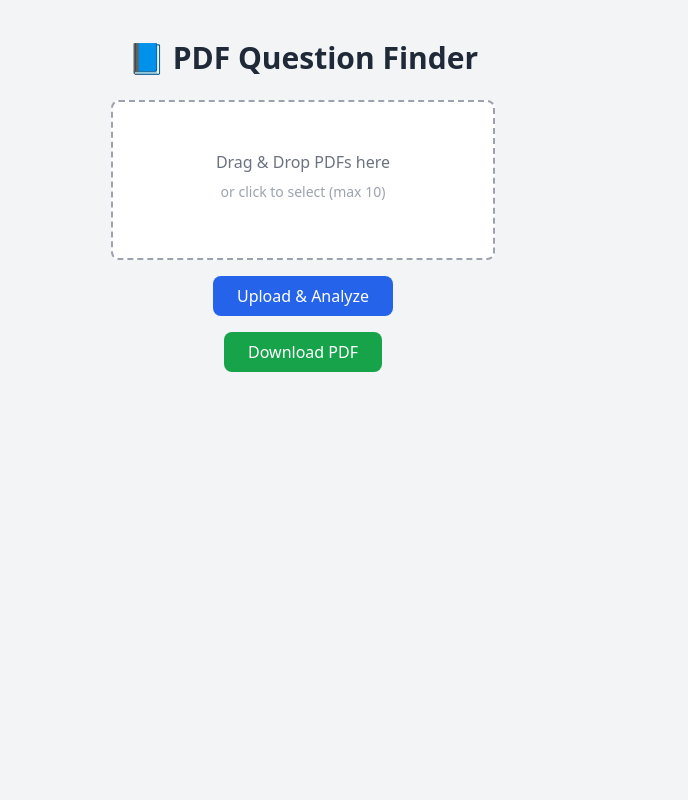
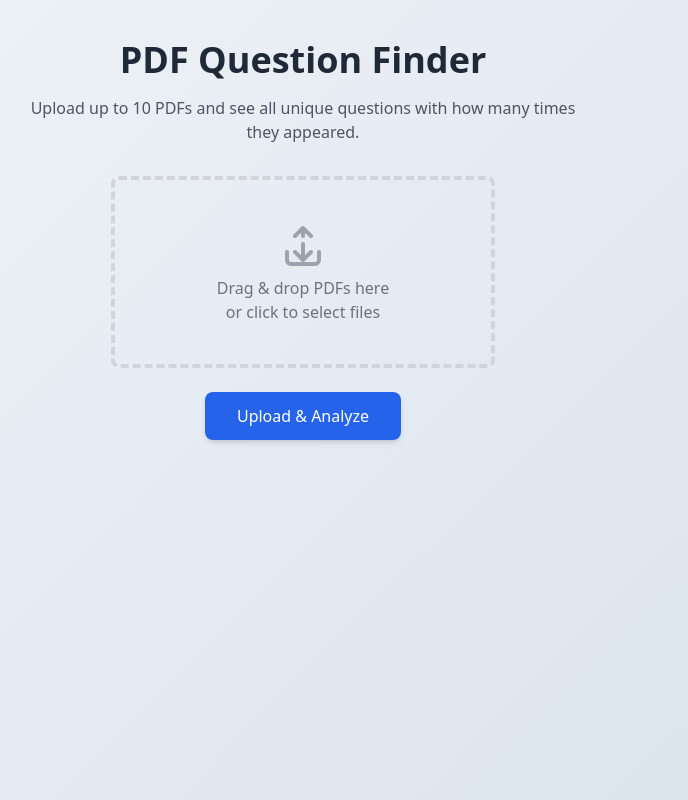
Before and after one commit to BunkaBlob/pdf-question-finder, a Flask app: page / in a window 1280 px wide. Shown: the whole page, without its empty margins (337-1025 px from the left). Run offline with Flask 3, Linux system fonts and the light colour scheme; some libraries are stand-ins or nearby versions.

Commit message:
Update question extraction and improve UI

```diff
--- a/app.py
+++ b/app.py
@@ -4,6 +4,7 @@ import fitz  # PyMuPDF
 from sklearn.feature_extraction.text import TfidfVectorizer
 from sklearn.metrics.pairwise import cosine_similarity
 from collections import Counter
+import re
 
 UPLOAD_FOLDER = "uploads"
 os.makedirs(UPLOAD_FOLDER, exist_ok=True)
@@ -13,11 +14,15 @@ app.config["UPLOAD_FOLDER"] = UPLOAD_FOLDER
 
 # -------- PDF TEXT EXTRACTION --------
 def extract_text(pdf_path):
-    doc = fitz.open(pdf_path)
-    text = ""
-    for page in doc:
-        text += page.get_text()
-    return text
+    try:
+        doc = fitz.open(pdf_path)
+        text = ""
+        for page in doc:
+            text += page.get_text()
+        return text
+    except Exception as e:
+        print(f"Error reading PDF {pdf_path}: {e}")
+        return ""
 
 # -------- FIND COMMON QUESTIONS --------
 def find_common_questions(all_questions, threshold=0.7):
@@ -27,16 +32,20 @@ def find_common_questions(all_questions, threshold=0.7):
     vectorizer = TfidfVectorizer().fit_transform(all_questions)
     sim_matrix = cosine_similarity(vectorizer)
 
-    # Count occurrences of similar matches
     freq_counter = Counter()
-    for i in range(len(all_questions)):
-        for j in range(i + 1, len(all_questions)):
+    n = len(all_questions)
+    for i in range(n):
+        for j in range(i + 1, n):
             if sim_matrix[i, j] >= threshold:
                 freq_counter[all_questions[i]] += 1
                 freq_counter[all_questions[j]] += 1
 
-    # Rank top 10 questions
-    ranked = freq_counter.most_common(10)
+    # Include questions with no similar pair
+    for q in all_questions:
+        if q not in freq_counter:
+            freq_counter[q] = 1
+
+    ranked = freq_counter.most_common()
     results = [{"question": q, "count": c} for q, c in ranked]
     return results
 
@@ -48,47 +57,60 @@ def index():
 @app.route("/upload", methods=["POST"])
 def upload_files():
     files = request.files.getlist("pdfs")
-    all_text = []
+    if not files:
+        return jsonify({"error": "No files received."})
 
-    for file in files[:10]:  # limit 10 PDFs
+    all_questions = []
+
+    # Flexible question pattern:
+    # Starts with Q/q, optional spaces, optional digits, then ) . or :
+    question_pattern = re.compile(r"^Q\s*\d*[\)\.:]\s*", re.IGNORECASE)
+
+    for file in files[:10]:
         path = os.path.join(app.config["UPLOAD_FOLDER"], file.filename)
         file.save(path)
         text = extract_text(path)
 
-        cleaned_questions = []
+        lines = [line.strip() for line in text.split("\n") if line.strip()]
         current_question = ""
+        recording = False
 
-        for line in text.split("\n"):
-            line = line.strip()
-            if not line:
-                continue
+        for line in lines:
+            if question_pattern.match(line):
+                # Start of new question
+                if current_question:
+                    if '?' in current_question:
+                        q_text = current_question.split('?')[0].strip() + '?'
+                        if len(q_text.split()) > 3:
+                            all_questions.append(q_text)
+                    current_question = ""
 
-            # Safe check for numbered lines to prevent IndexError
-            is_numbered = len(line) > 1 and line[0].isdigit() and line[1] in [".", ")"]
-            is_question_start = line.lower().startswith(("q", "question")) or is_numbered
-
-            if is_question_start:
-                if current_question:
-                    main_q = current_question.split(" - ")[0].strip()
-                    if len(main_q.split()) > 3:
-                        cleaned_questions.append(main_q)
-                current_question = line
-            else:
+                # Remove the Q prefix
+                current_question = question_pattern.sub("", line)
+                recording = True
+            elif recording:
+                # Continue multi-line question
                 current_question += " " + line
 
-        if current_question:
-            main_q = current_question.split(" - ")[0].strip()
-            if len(main_q.split()) > 3:
-                cleaned_questions.append(main_q)
+            # Finalize when ? is found
+            if recording and '?' in line:
+                q_text = current_question.split('?')[0].strip() + '?'
+                if len(q_text.split()) > 3:
+                    all_questions.append(q_text)
+                current_question = ""
+                recording = False
 
-        if cleaned_questions:
-            all_text.extend(cleaned_questions)
+        # Add last question if it ends with ?
+        if current_question and '?' in current_question:
+            q_text = current_question.split('?')[0].strip() + '?'
+            if len(q_text.split()) > 3:
+                all_questions.append(q_text)
 
-    if not all_text:
+    if not all_questions:
         return jsonify({"error": "No questions detected in PDFs."})
 
-    common = find_common_questions(all_text)
+    common = find_common_questions(all_questions)
     return jsonify(common)
 
 if __name__ == "__main__":
-    app.run(host="0.0.0.0", port=int(os.environ.get("PORT", 5000)))
+    app.run(debug=True)
--- a/templates/index.html
+++ b/templates/index.html
@@ -4,110 +4,95 @@
 <meta charset="UTF-8">
 <title>PDF Question Finder</title>
 <script src="https://cdn.tailwindcss.com"></script>
-  <script src="https://cdnjs.cloudflare.com/ajax/libs/jspdf/2.5.1/jspdf.umd.min.js"></script>
+<style>
+body { background: linear-gradient(135deg, #f0f4f8, #d9e2ec); }
+#drop-zone.dragover { border-color: #3b82f6; background-color: #e0f2fe; }
+</style>
 </head>
-<body class="bg-gray-100 flex flex-col items-center min-h-screen py-10">
-  <h1 class="text-3xl font-bold mb-6 text-gray-800">📘 PDF Question Finder</h1>
+<body class="min-h-screen flex flex-col items-center justify-start py-10">
 
-  <div id="drop-zone"
-       class="w-96 h-40 border-2 border-dashed border-gray-400 flex flex-col items-center justify-center rounded-lg bg-white cursor-pointer mb-4">
-    <p class="text-gray-500 mb-2">Drag & Drop PDFs here</p>
-    <p class="text-gray-400 text-sm">or click to select (max 10)</p>
+<h1 class="text-4xl font-bold mb-4 text-gray-800">PDF Question Finder</h1>
+<p class="text-gray-600 mb-8 text-center max-w-xl">
+  Upload up to 10 PDFs and see all unique questions with how many times they appeared.
+</p>
+
+<div id="drop-zone" class="w-96 h-48 border-4 border-dashed border-gray-300 rounded-lg flex flex-col items-center justify-center cursor-pointer transition-all">
+  <svg class="w-12 h-12 text-gray-400 mb-2" fill="none" stroke="currentColor" viewBox="0 0 24 24">
+    <path stroke-linecap="round" stroke-linejoin="round" stroke-width="2" d="M4 16v4a2 2 0 002 2h12a2 2 0 002-2v-4M12 12v8m0 0l-4-4m4 4l4-4m-4-8V4m0 0l-4 4m4-4l4 4"/>
+  </svg>
+  <p class="text-gray-500 text-center">Drag & drop PDFs here<br>or click to select files</p>
   <input type="file" id="fileInput" multiple accept=".pdf" hidden>
-    <div id="fileNames" class="text-sm text-gray-600 mt-2"></div>
 </div>
 
-  <button id="uploadBtn" class="px-6 py-2 bg-blue-600 text-white rounded-lg hover:bg-blue-700 transition mb-4">Upload & Analyze</button>
-  <button id="downloadBtn" class="px-6 py-2 bg-green-600 text-white rounded-lg hover:bg-green-700 transition mb-4">Download PDF</button>
+<button id="uploadBtn" class="mt-6 px-8 py-3 bg-blue-600 text-white rounded-lg hover:bg-blue-700 transition-colors shadow-md">
+  Upload & Analyze
+</button>
 
-  <div id="results" class="mt-8 w-2/3"></div>
+<div id="results" class="mt-8 w-full max-w-5xl px-4 grid grid-cols-1 md:grid-cols-2 lg:grid-cols-3 gap-4"></div>
+
+<button id="downloadBtn" class="mt-4 px-6 py-2 bg-green-600 text-white rounded-lg hover:bg-green-700 shadow-md hidden">
+  Download Results
+</button>
 
 <script>
 const dropZone = document.getElementById("drop-zone");
 const fileInput = document.getElementById("fileInput");
-  const fileNamesDiv = document.getElementById("fileNames");
 const downloadBtn = document.getElementById("downloadBtn");
 let selectedFiles = [];
-  let lastResults = [];
 
 dropZone.addEventListener("click", () => fileInput.click());
-  fileInput.addEventListener("change", (e) => {
-    selectedFiles = Array.from(e.target.files);
-    fileNamesDiv.innerHTML = selectedFiles.map(f => f.name).join("<br>");
-  });
-
-  dropZone.addEventListener("dragover", (e) => {
-    e.preventDefault();
-    dropZone.classList.add("bg-blue-100");
-  });
-
-  dropZone.addEventListener("dragleave", () => {
-    dropZone.classList.remove("bg-blue-100");
-  });
-
-  dropZone.addEventListener("drop", (e) => {
-    e.preventDefault();
-    selectedFiles = Array.from(e.dataTransfer.files);
-    fileNamesDiv.innerHTML = selectedFiles.map(f => f.name).join("<br>");
-    dropZone.classList.remove("bg-blue-100");
-  });
+fileInput.addEventListener("change", e => selectedFiles = Array.from(e.target.files));
+dropZone.addEventListener("dragover", e => { e.preventDefault(); dropZone.classList.add("dragover"); });
+dropZone.addEventListener("dragleave", () => dropZone.classList.remove("dragover"));
+dropZone.addEventListener("drop", e => { e.preventDefault(); selectedFiles = Array.from(e.dataTransfer.files); dropZone.classList.remove("dragover"); });
 
 document.getElementById("uploadBtn").addEventListener("click", async () => {
-    if (selectedFiles.length === 0) {
-      alert("Please select at least one PDF file.");
-      return;
-    }
+  if(selectedFiles.length === 0){ alert("Please select at least one PDF."); return; }
 
   let formData = new FormData();
   selectedFiles.forEach(f => formData.append("pdfs", f));
 
-    const res = await fetch("/upload", { method: "POST", body: formData });
-    const data = await res.json();
-    lastResults = data;
+  const resultsDiv = document.getElementById("results");
+  resultsDiv.innerHTML = `<p class="text-gray-600 col-span-full">Analyzing PDFs... please wait.</p>`;
+  downloadBtn.classList.add("hidden");
 
-    const resultsDiv = document.getElementById("results");
-    resultsDiv.innerHTML = "<h2 class='text-xl font-semibold mb-4'>📌 Most Likely Repeated Questions</h2>";
+  try {
+    let res = await fetch("/upload", { method: "POST", body: formData });
+    let data = await res.json();
 
-    if (data.error) {
-      resultsDiv.innerHTML += `<p class="text-red-500">${data.error}</p>`;
+    if(data.error){
+      resultsDiv.innerHTML = `<p class="text-red-500 col-span-full">${data.error}</p>`;
       return;
     }
 
-    data.forEach((item, i) => {
+    resultsDiv.innerHTML = "";
+    let resultText = "";
+
+    data.forEach((item,index) => {
       resultsDiv.innerHTML += `
-        <div class="bg-white shadow p-4 rounded mb-3 flex justify-between items-center">
-          <p class="font-medium text-gray-800">Q${i + 1}: ${item.question}</p>
-          <span class="bg-green-200 text-green-800 px-2 py-1 rounded text-sm">Seen ${item.count} times</span>
-        </div>
-      `;
-    });
+        <div class="bg-white shadow-md p-4 rounded border-l-4 border-blue-500 hover:shadow-lg transition">
+          <p class="font-semibold">Q${index+1}:</p>
+          <p class="text-gray-700 mt-1">${item.question}</p>
+          <p class="text-sm text-gray-400 mt-1">Seen: ${item.count} times</p>
+        </div>`;
+      resultText += `Q${index+1}:\n${item.question}\nSeen: ${item.count} times\n\n`;
     });
 
-  downloadBtn.addEventListener("click", () => {
-    if (!lastResults || lastResults.length === 0) {
-      alert("No results to download!");
-      return;
+    downloadBtn.classList.remove("hidden");
+    downloadBtn.onclick = () => {
+      const blob = new Blob([resultText], { type: "text/plain" });
+      const url = URL.createObjectURL(blob);
+      const a = document.createElement("a");
+      a.href = url;
+      a.download = "unique_questions.txt";
+      a.click();
+      URL.revokeObjectURL(url);
+    };
+
+  } catch(err){
+    resultsDiv.innerHTML = `<p class="text-red-500 col-span-full">Error analyzing PDFs. Check console.</p>`;
+    console.error(err);
   }
-
-    const { jsPDF } = window.jspdf;
-    const doc = new jsPDF();
-
-    doc.setFontSize(16);
-    doc.text("📘 PDF Question Finder - Predicted Questions", 10, 15);
-
-    doc.setFontSize(12);
-    let y = 30;
-    lastResults.forEach((item, i) => {
-      const lines = doc.splitTextToSize(`Q${i+1}: ${item.question} (Seen ${item.count} times)`, 180);
-      doc.text(lines, 10, y);
-      y += lines.length * 7;
-      if (y > 270) {
-        doc.addPage();
-        y = 20;
-      }
-    });
-
-    doc.save("Predicted_Questions.pdf");
 });
 </script>
 </body>
```
Also changed, not shown: 4 other files. Lines whose indentation alone changed are shown as unchanged.
